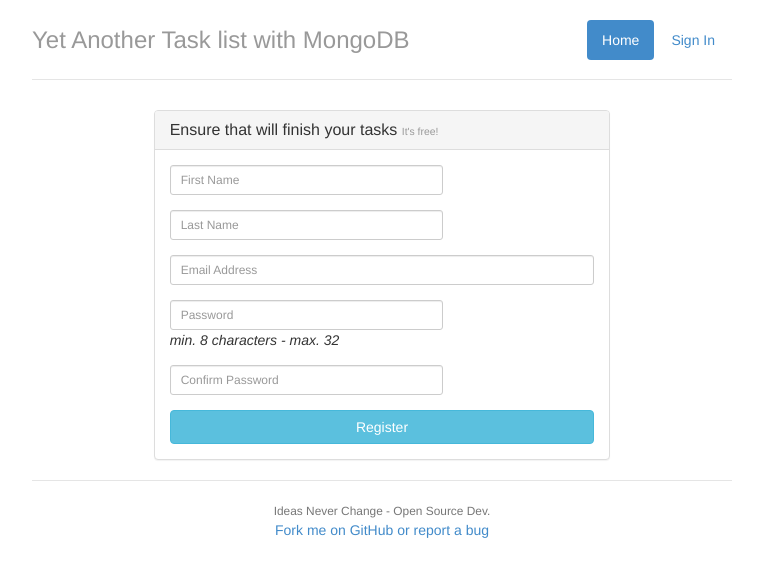
After one commit to leandrolsilva/yatmon, a Flask app: template core/templates/signup.html in a window 1280 px wide. The commit adds this page. Shown: the top 577 px of the page, without its empty margins (258-1021 px from the left). Run offline with Flask 2, Linux system fonts and the light colour scheme; the template is opened without the code that fills it, so the values that code supplies are empty; some libraries are stand-ins or nearby versions.

Commit message:
almost finish the core app.

```diff
--- a/core/__init__.py
+++ b/core/__init__.py
@@ -7,5 +7,7 @@
 
 db = MongoEngine(app)
 
+from core import views
+
 if __name__ == '__main__':
     app.run()
--- /dev/null
+++ b/core/static/css/custom.css
@@ -0,0 +1,79 @@
+/* Space out content a bit */
+body {
+  padding-top: 20px;
+  padding-bottom: 20px;
+}
+
+/* Everything but the jumbotron gets side spacing for mobile first views */
+.header,
+.marketing,
+.footer {
+  padding-left: 15px;
+  padding-right: 15px;
+}
+
+/* Custom page header */
+.header {
+  border-bottom: 1px solid #e5e5e5;
+}
+/* Make the masthead heading the same height as the navigation */
+.header h3 {
+  margin-top: 0;
+  margin-bottom: 0;
+  line-height: 40px;
+  padding-bottom: 19px;
+}
+
+/* Custom page footer */
+.footer {
+  padding-top: 19px;
+  color: #777;
+  border-top: 1px solid #e5e5e5;
+}
+
+/* Customize container */
+@media (min-width: 768px) {
+  .container {
+    max-width: 730px;
+  }
+}
+.container-narrow > hr {
+  margin: 30px 0;
+}
+
+/* Main marketing message and sign up button */
+.jumbotron {
+  text-align: center;
+  border-bottom: 1px solid #e5e5e5;
+}
+.jumbotron .btn {
+  font-size: 21px;
+  padding: 14px 24px;
+}
+
+/* Supporting marketing content */
+.marketing {
+  margin: 40px 0;
+}
+.marketing p + h4 {
+  margin-top: 28px;
+}
+
+/* Responsive: Portrait tablets and up */
+@media screen and (min-width: 768px) {
+  /* Remove the padding we set earlier */
+  .header,
+  .marketing,
+  .footer {
+    padding-left: 0;
+    padding-right: 0;
+  }
+  /* Space out the masthead */
+  .header {
+    margin-bottom: 30px;
+  }
+  /* Remove the bottom border on the jumbotron for visual effect */
+  .jumbotron {
+    border-bottom: 0;
+  }
+}
--- a/core/templates/layout.html
+++ b/core/templates/layout.html
@@ -4,21 +4,20 @@
   <meta charset="utf-8">
   <meta http-equiv="X-UA-Compatible" content="IE=edge">
   <meta name="viewport" content="width=device-width, initial-scale=1">
-    <meta name="description" content="">
-    <meta name="author" content="">
+  <meta name="description" content="task list with mongodb">
+  <meta name="author" content="alexandre souza">
   <title>
    {% block title %}
    {% endblock %}
  </title>
 
  <!-- Bootstrap core CSS -->
-    <link href="{{ url_for('static', filename='css/bootstrap/bootstrap.min.css') }}" rel="stylesheet">
+ <link href="{{ url_for('static', filename='css/bootstrap/bootstrap.css') }}"
+ rel="stylesheet">
 
  <!-- some changes...custom -->
-    <link href="{{ url_for ('static', filename='css/custom.css') }}" rel="stylesheet">
-
-    <!-- Just for debugging purposes. Don't actually copy this line! -->
-    <!--[if lt IE 9]><script src="../../assets/js/ie8-responsive-file-warning.js"></script><![endif]-->
+ <link href="{{ url_for ('static', filename='css/custom.css') }}"
+ rel="stylesheet">
 
  <!-- HTML5 shim and Respond.js IE8 support of HTML5 elements and media queries -->
     <!--[if lt IE 9]>
@@ -28,28 +27,29 @@
 </head>
 
 <body>
-
     <div class="container">
         <div class="header">
-        {%  block header %}
-        <!-- options menu -->
             <ul class="nav nav-pills pull-right">
+                <li class="active">{%block menu_item_1%}{%endblock%}</li>
+                <li>{%block menu_item_2%}{%endblock%}</li>
+                <li>{%block menu_item_3%}{%endblock%}</li>
             </ul>
+            <h3 class="text-muted">{%block text_muted%}{%endblock%}</h3>
+        </div>
+        {%  block content %}
+
         {%  endblock %}
-      </div> <!-- /header -->
-      {%  block content %}
-      {%  endblock %}
-      <div class="footer">
-        {% block footer %}
-        {%  endblock %}
+        <div class="footer" style="text-align: center">
+            <small style="text-align=center">Ideas Never Change - Open Source Dev.</small><br />
+            <a href="https://github.com/alesouza/yatmon/">Fork me on GitHub or report a bug</a>
         </div><!-- /footer -->
     </div> <!-- /container -->
 
 <!-- Bootstrap core JavaScript -->
-    <script type="text/javascript" src="{{ url_for ('static', filename='js/bootstrap.min.css') }}">
+<script type="text/javascript" src="{{ url_for ('static', filename='js/bootstrap.min.css') }}" />
 
 <!-- Jquery core JavaScript -->
-    <script type="text/javascript" src="http://code.jquery.com/jquery-2.1.0.min.js">
+<script type="text/javascript" src="http://code.jquery.com/jquery-2.1.0.min.js" />
 
 <!-- Placed at the end of the document so the pages load faster -->
 </body>
--- /dev/null
+++ b/core/templates/signup.html
@@ -0,0 +1,55 @@
+{% extends "layout.html" %}
+{%block title%}Register user{%endblock%}
+
+{% block menu_item_1%}<a href="{{ url_for('index') }}" >Home</a>{%endblock%}
+{% block menu_item_2%}<a href="{{ url_for('signin') }}">Sign In</a>{%endblock%}
+
+{%block text_muted %}Yet Another Task list with MongoDB{%endblock%}
+
+{% block content %}
+<div class="row centered-form">
+    <div class="col-xs-16 col-sm-10 col-md-8 col-sm-offset-2 col-md-offset-2">
+        <div class="panel panel-default">
+            <div class="panel-heading">
+                <h3 class="panel-title">Ensure that will finish your tasks <small>It's free!</small></h3>
+            </div>
+            <div class="panel-body">
+                <form role="form">
+                    <div class="row">
+                        <div class="col-xs-8 col-sm-8 col-md-8">
+                            <div class="form-group">
+                                <input type="text" name="first_name" id="first_name" class="form-control input-sm" placeholder="First Name">
+                            </div>
+                        </div>
+                        <div class="col-xs-8 col-sm-8 col-md-8">
+                            <div class="form-group">
+                                <input type="text" name="last_name" id="last_name" class="form-control input-sm" placeholder="Last Name">
+                            </div>
+                        </div>
+                    </div>
+
+                    <div class="form-group">
+                        <input type="email" name="email" id="email" class="form-control input-sm" placeholder="Email Address">
+                    </div>
+
+                    <div class="row">
+                        <div class="col-xs-8 col-sm-8 col-md-8">
+                            <div class="form-group">
+                                <input type="password" name="password" id="password" class="form-control input-sm" placeholder="Password"><i>min. 8 characters - max. 32</i>
+                            </div>
+                        </div>
+                        <div class="col-xs-8 col-sm-8 col-md-8">
+                            <div class="form-group">
+                                <input type="password" name="password_confirmation" id="password_confirmation" class="form-control input-sm" placeholder="Confirm Password">
+                            </div>
+                        </div>
+                    </div>
+
+                    <input type="submit" value="Register" class="btn btn-info btn-block">
+
+                </form>
+            </div>
+        </div>
+    </div>
+</div>
+{% endblock %}
--- /dev/null
+++ b/manager.py
@@ -0,0 +1,20 @@
+#!/bin/env python
+#-*- coding: utf-8 -*-
+# Set the path
+import os, sys
+sys.path.append(os.path.abspath(os.path.join(os.path.dirname(__file__), '..')))
+
+from flask.ext.script import Manager, Server
+from core import app
+
+manager = Manager(app)
+
+# Turn on debugger by default and reloader
+manager.add_command("runserver", Server(
+    use_debugger = True,
+    use_reloader = True,
+    host = '0.0.0.0')
+)
+
+if __name__ == "__main__":
+    manager.run()
```
Also changed, not shown: core/templates/index.html (+19 -11 lines), core/views.py (+25 -0 lines), requirements.txt (added, +8 -0 lines), core/templates/signin.html (added). Lines whose indentation alone changed are shown as unchanged.
